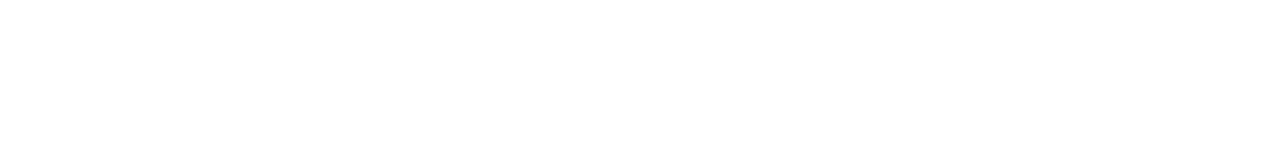
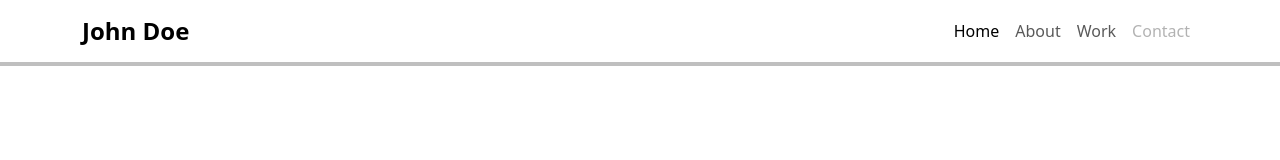
Before and after one commit to projectfet/Portfolio, a plain HTML site: page index.html in a window 1280 px wide. Drawn offline with nearby package versions, Linux system fonts and the light colour scheme.

Commit message:
add navbar

```diff
--- a/index.html
+++ b/index.html
@@ -9,7 +9,30 @@
     <link rel="stylesheet" href="style.css">
 </head>
 <body>
-
+    <nav class="navbar navbar-expand-lg">
+        <div class="container">
+            <a class="navbar-brand fs-4 fw-bold" href="#">John Doe</a>
+            <button class="navbar-toggler" type="button" data-bs-toggle="collapse" data-bs-target="#navbarNav" aria-controls="navbarNav" aria-expanded="false" aria-label="Toggle navigation">
+            <span class="navbar-toggler-icon"></span>
+            </button>
+            <div class="collapse navbar-collapse" id="navbarNav">
+            <ul class="navbar-nav ms-auto">
+                <li class="nav-item">
+                    <a class="nav-link active" aria-current="page" href="#">Home</a>
+                </li>
+                <li class="nav-item">
+                    <a class="nav-link" href="#">About</a>
+                </li>
+                <li class="nav-item">
+                    <a class="nav-link" href="#">Work</a>
+                </li>
+                <li class="nav-item">
+                    <a class="nav-link disabled">Contact</a>
+                </li>
+            </ul>
+          </div>
+        </div>
+      </nav>
     <script src="https://cdn.jsdelivr.net/npm/@popperjs/core@2.11.6/dist/umd/popper.min.js" integrity="sha384-oBqDVmMz9ATKxIep9tiCxS/Z9fNfEXiDAYTujMAeBAsjFuCZSmKbSSUnQlmh/jp3" crossorigin="anonymous"></script>
     <script src="https://cdn.jsdelivr.net/npm/bootstrap@5.3.0-alpha1/dist/js/bootstrap.min.js" integrity="sha384-mQ93GR66B00ZXjt0YO5KlohRA5SY2XofN4zfuZxLkoj1gXtW8ANNCe9d5Y3eG5eD" crossorigin="anonymous"></script>
     <script src="https://code.jquery.com/jquery-3.6.3.min.js" integrity="sha256-pvPw+upLPUjgMXY0G+8O0xUf+/Im1MZjXxxgOcBQBXU=" crossorigin="anonymous"></script>
--- a/style.css
+++ b/style.css
@@ -0,0 +1,4 @@
+.navbar {
+    background-color: white;
+    box-shadow: 0 0 0 4px rgba(0, 0, 0, 0.25);
+}
```
